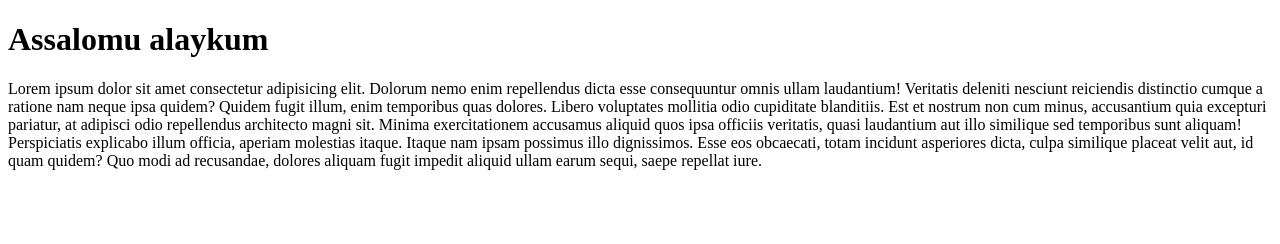
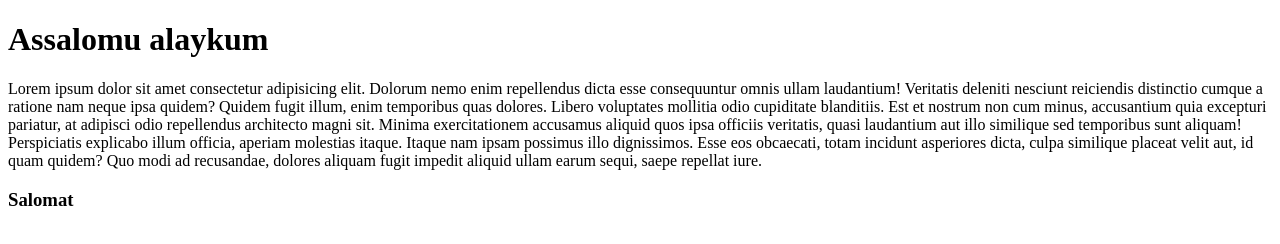
Before and after one commit to Jobirxon2008/Loyiha-, a plain HTML site: page index.html in a window 1280 px wide. Drawn offline with Linux system fonts and the light colour scheme.

Commit message:
h3 ni loyihaga o'shdim nima deysiz lar

```diff
--- a/index.html
+++ b/index.html
@@ -14,6 +14,7 @@
         Minima exercitationem accusamus aliquid quos ipsa officiis veritatis, quasi laudantium aut illo similique sed temporibus sunt aliquam! Perspiciatis explicabo illum officia, aperiam molestias itaque. Itaque nam ipsam possimus illo dignissimos.
         Esse eos obcaecati, totam incidunt asperiores dicta, culpa similique placeat velit aut, id quam quidem? Quo modi ad recusandae, dolores aliquam fugit impedit aliquid ullam earum sequi, saepe repellat iure.
     </p>
+    <h3>  Salomat </h3>
 
 </body>
 </html>
```
